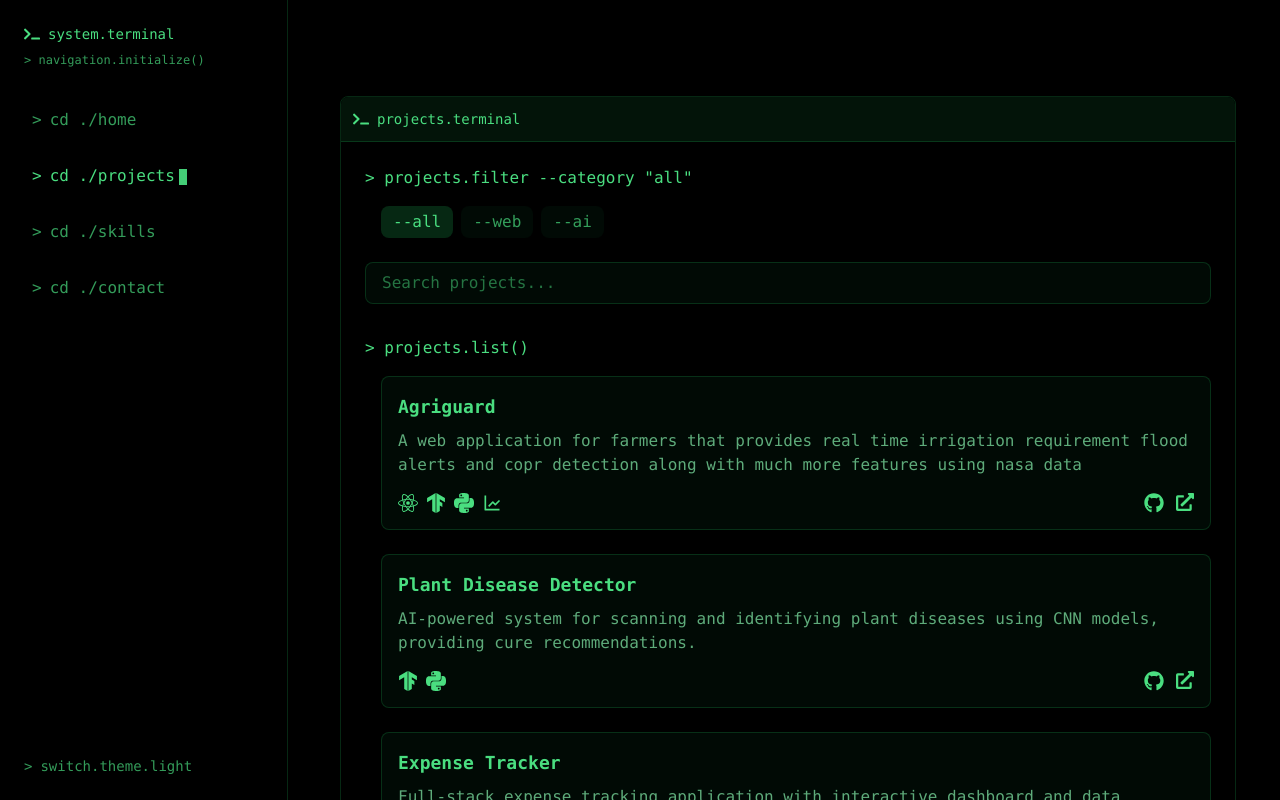
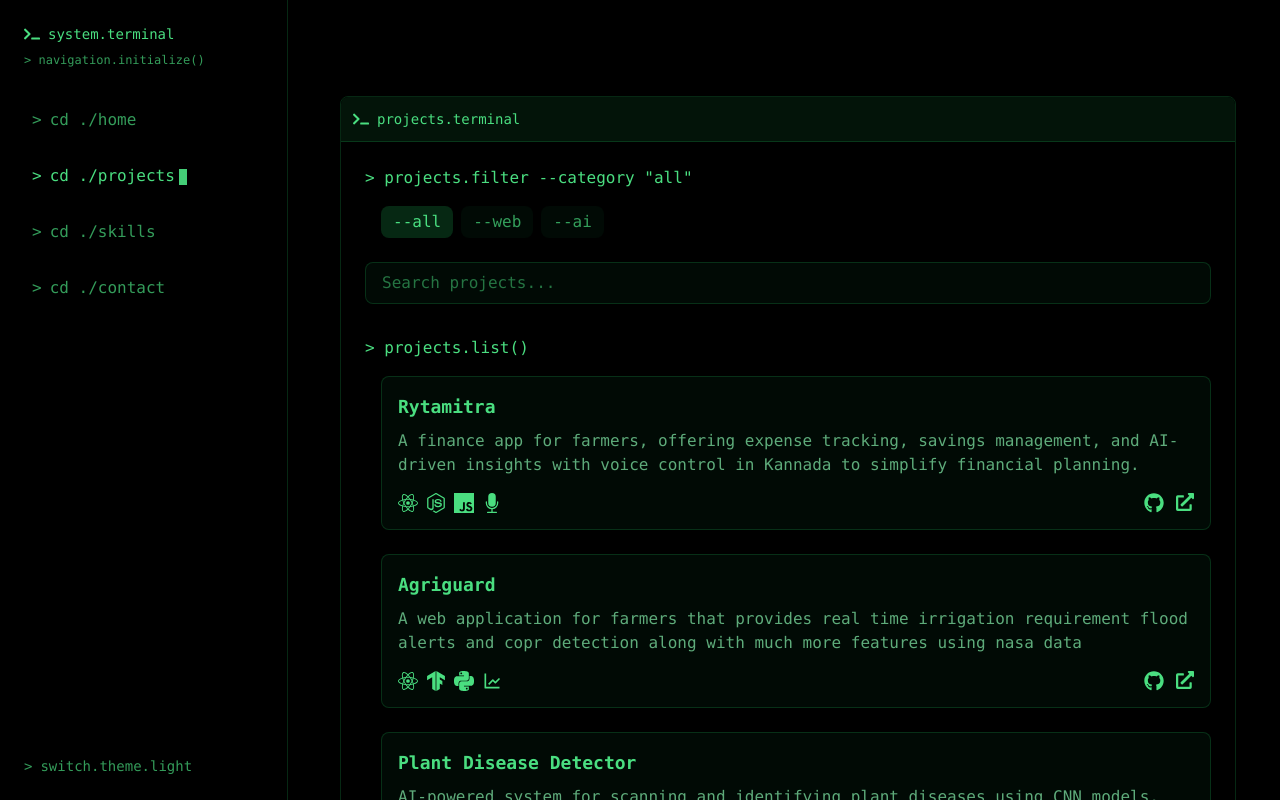
Before and after one commit to ESR-style/Portfolio-Samarth, a React (Vite) app: page /projects in a window 1280 px wide. Shown: the top 800 px of the page. Built offline with nearby package versions, Linux system fonts and the light colour scheme.

Commit message:
added rytamitra project to the portfolio

```diff
--- a/src/pages/Projects.jsx
+++ b/src/pages/Projects.jsx
@@ -5,6 +5,7 @@ import Navbar from '../components/Navbar';
 import { FaGithub, FaExternalLinkAlt, FaTerminal } from 'react-icons/fa';
 import { SiTensorflow, SiPostgresql, SiPython, SiNodedotjs, SiReact, SiFramer, SiJavascript } from 'react-icons/si';
 import { BiLineChart } from 'react-icons/bi';
+import { BsFillMicFill } from 'react-icons/bs';
 
 const ProjectCard = ({ project, darkMode }) => (
   <motion.div
@@ -78,6 +79,14 @@ const Projects = () => {
 
   const projects = [
     {
+      title: 'Rytamitra',
+      description: 'A finance app for farmers, offering expense tracking, savings management, and AI-driven insights with voice control in Kannada to simplify financial planning.',
+      category: ['web', 'ai'],
+      tech: [SiReact, SiNodedotjs, SiJavascript, BsFillMicFill],
+      github: 'https://github.com/ESR-style/RytaMitra',
+      demo: 'https://finathon.vercel.app/'
+    },
+    {
       title: 'Agriguard',
       description: 'A web application for farmers that provides real time irrigation requirement flood alerts and copr detection along with much more features using nasa data',
       category: 'web',
@@ -119,7 +128,8 @@ const Projects = () => {
   ];
 
   const filteredProjects = projects.filter(project => {
-    const matchesCategory = filter === 'all' || project.category === filter;
+    const matchesCategory = filter === 'all' || (Array.isArray(project.category) ?
+      project.category.includes(filter) : project.category === filter);
     const matchesSearch = project.title.toLowerCase().includes(searchQuery.toLowerCase()) ||
                          project.description.toLowerCase().includes(searchQuery.toLowerCase());
     return matchesCategory && matchesSearch;
```
